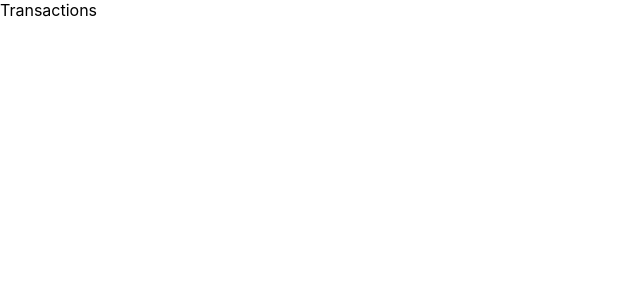
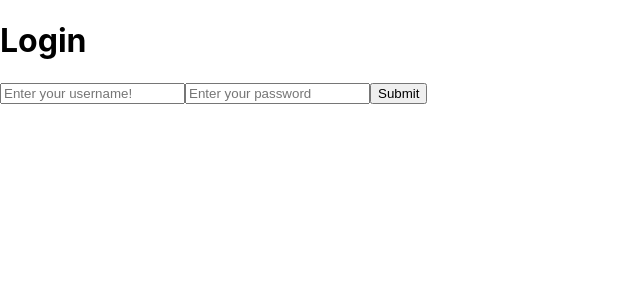
Before and after one commit to doleksiyenko/Expense-Tracker, a React (Create React App) app in the folder client/: page /login in a window 1280 px wide. Shown: the top 300 px of the page, without its empty margins (0-640 px from the left). Built offline with nearby package versions, Linux system fonts and the light colour scheme.

Commit message:
Login form retrieves token

```diff
--- a/client/package.json
+++ b/client/package.json
@@ -8,6 +8,7 @@
     "@testing-library/user-event": "^7.2.1",
     "react": "^16.13.1",
     "react-dom": "^16.13.1",
+    "react-router-dom": "^5.2.0",
     "react-scripts": "3.4.1"
   },
   "scripts": {
--- a/client/src/App.js
+++ b/client/src/App.js
@@ -1,9 +1,19 @@
 import React from "react";
-import logo from "./logo.svg";
+import { BrowserRouter as Router, Route } from "react-router-dom";
+import PrivateRoute from "./components/PrivateRoute/PrivateRoute";
+//components
+import TransactionDashboard from "./components/TransactionDashboard/TransactionDashboard";
+import Login from "./components/Login/Login";
+
 import "./App.css";
 
 function App() {
-    return <div className="App">Transactions</div>;
+    return (
+        <Router>
+            <PrivateRoute exact path="/" component={TransactionDashboard} />
+            <Route exact path="/login" component={Login}></Route>
+        </Router>
+    );
 }
 
 export default App;
--- a/client/src/components/Login/Login.js
+++ b/client/src/components/Login/Login.js
@@ -0,0 +1,65 @@
+import React, { useState } from "react";
+
+const Login = () => {
+    const [username, setUsername] = useState("");
+    const [password, setPassword] = useState("");
+
+    const logIn = async (e) => {
+        e.preventDefault();
+        // try to use the log the user in and get the token from the log in
+        if (username.trim() && password.trim()) {
+            try {
+                const response = await fetch(
+                    "http://localhost:5000/auth/user/login",
+                    {
+                        headers: {
+                            "Content-Type": "application/json",
+                        },
+                        method: "POST",
+                        body: JSON.stringify({
+                            displayName: username,
+                            password: password,
+                        }),
+                    }
+                );
+                const token = await response.json();
+                if (response.status === 200) {
+                    // if the login is successful, get the authentication token
+                    console.log(token);
+                    localStorage.setItem("auth-token", token.token);
+                } else {
+                    // a bad request, show the an error card
+                    console.log(token);
+                }
+            } catch (error) {
+                console.error(error);
+            }
+        }
+    };
+
+    return (
+        <div>
+            <h1>Login</h1>
+            <form onSubmit={logIn}>
+                <input
+                    value={username}
+                    placeholder="Enter your username!"
+                    onChange={(e) => {
+                        setUsername(e.target.value);
+                    }}
+                ></input>
+                <input
+                    value={password}
+                    type="password"
+                    placeholder="Enter your password"
+                    onChange={(e) => {
+                        setPassword(e.target.value);
+                    }}
+                ></input>
+                <button type="submit">Submit</button>
+            </form>
+        </div>
+    );
+};
+
+export default Login;
--- /dev/null
+++ b/client/src/components/PrivateRoute/PrivateRoute.js
@@ -0,0 +1,22 @@
+import React, { Component, useState, useEffect } from "react";
+import { Route, Redirect } from "react-router-dom";
+
+const PrivateRoute = ({ component: Component, ...rest }) => {
+    const [auth, setAuth] = useState(true);
+    return (
+        <Route
+            {...rest}
+            render={(props) => {
+                // check if the user is authenticated, if they are send them to the private route,
+                // if not redirect them to the login page.
+                return auth ? (
+                    <Component {...props} />
+                ) : (
+                    <Redirect to="/login" />
+                );
+            }}
+        />
+    );
+};
+
+export default PrivateRoute;
--- /dev/null
+++ b/client/src/components/TransactionDashboard/TransactionDashboard.js
@@ -0,0 +1,7 @@
+import React from "react";
+
+const TransactionDashboard = () => {
+    return <h1>TransactionDashboard</h1>;
+};
+
+export default TransactionDashboard;
```
Also changed, not shown: client/src/context/GlobalContext.js (added), 1 other file (tests, documents, lock files or other folders).
